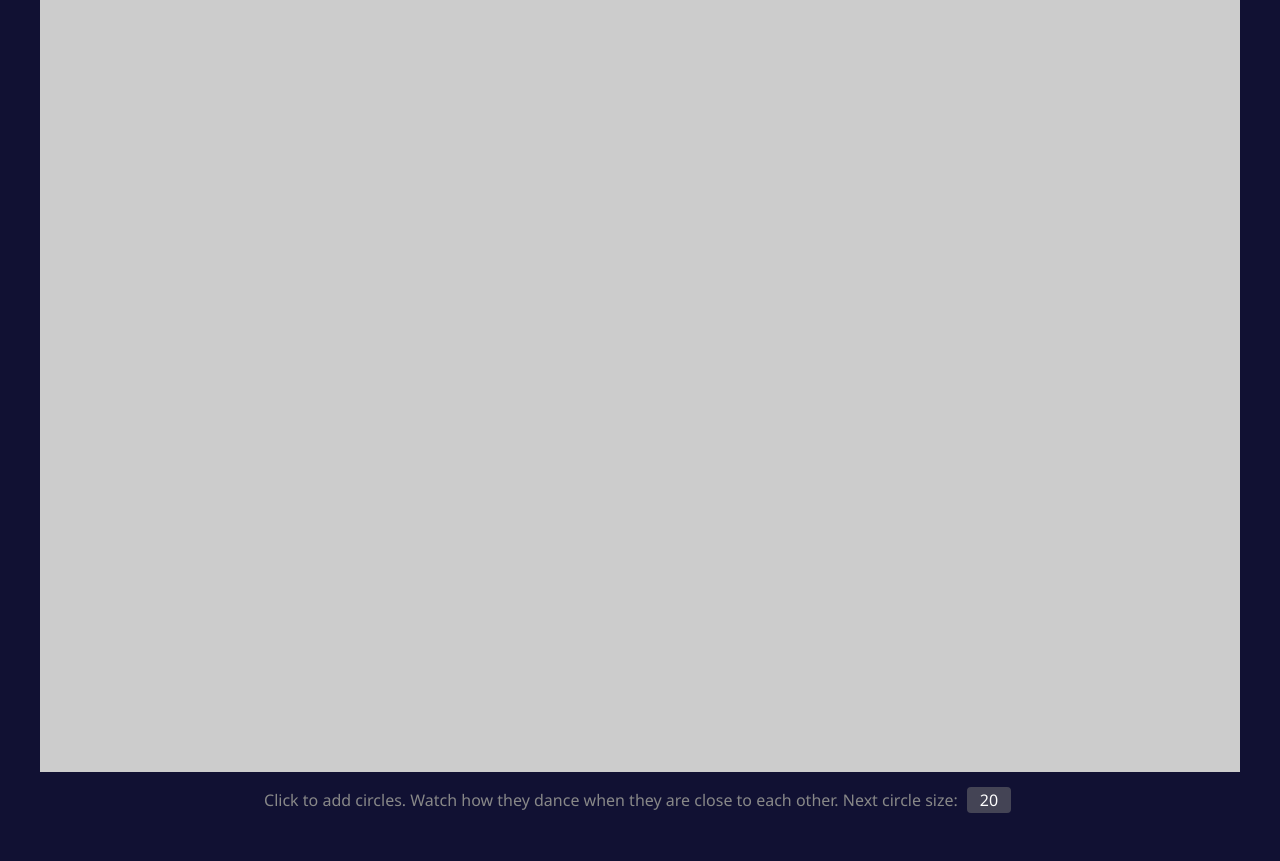
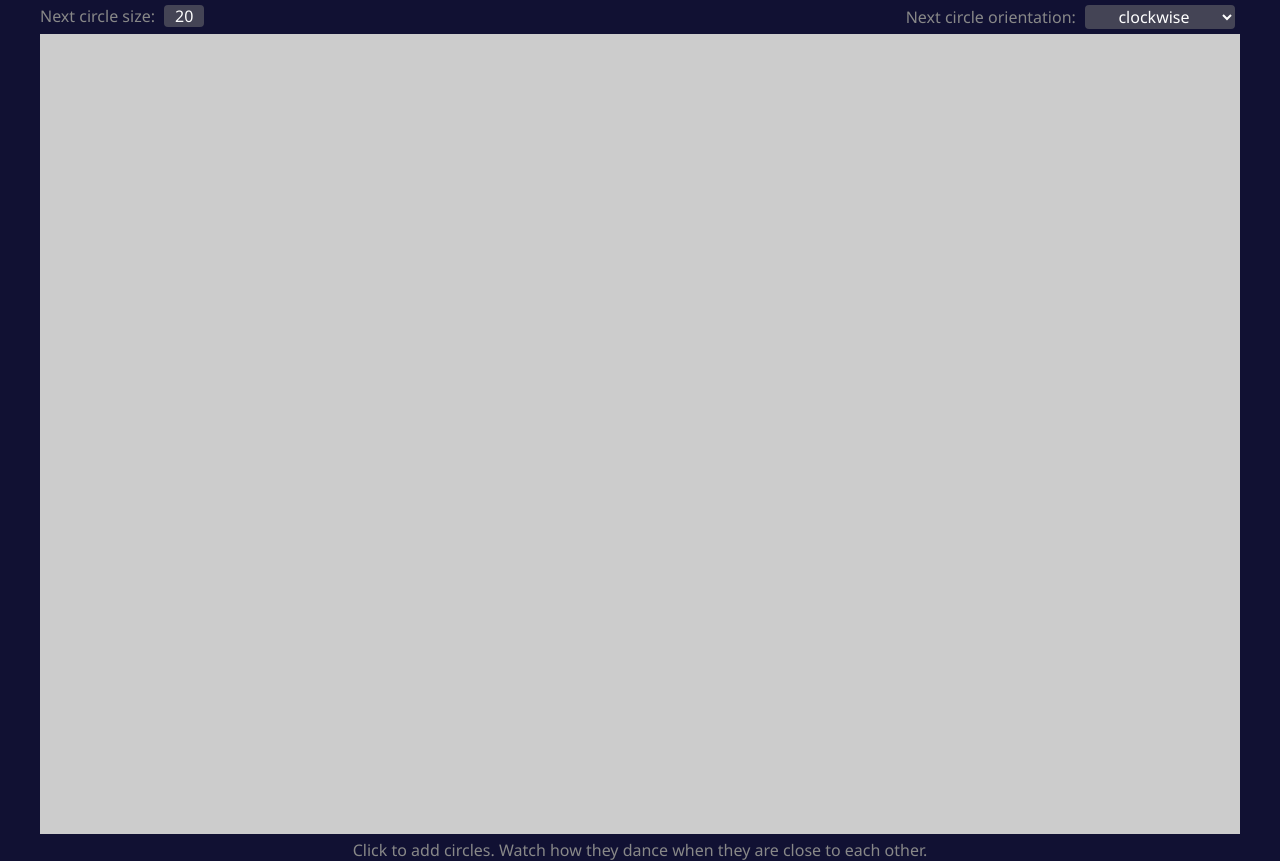
Before and after one commit to ScriptRaccoon/dancing-circles, a plain HTML site: page index.html in a window 1280 px wide. Before the commit the page ends 818 px from the top, so only its background shows below. Drawn offline with Linux system fonts and the light colour scheme.

Commit message:
implemented orientation

```diff
--- a/css/style.css
+++ b/css/style.css
@@ -9,32 +9,43 @@ body {
 
 main {
     display: flex;
-    height: 100vh;
-    justify-content: center;
     align-items: center;
     flex-direction: column;
 }
 
-main > p {
-    margin: 10px;
+main > div {
     font-family: "Segoe UI", Tahoma, Geneva, Verdana, sans-serif;
     color: #888;
 }
 
 canvas {
     background-color: #ccc;
+    margin-bottom: 5px;
 }
 
-input {
+input,
+select {
     font-family: inherit;
     font-size: inherit;
     border: none;
     outline: none;
     background: #445;
     color: white;
-    padding: 2px;
     margin: 5px;
     border-radius: 4px;
-    width: 40px;
     text-align: center;
 }
+
+input {
+    width: 40px;
+}
+
+select {
+    width: 150px;
+}
+
+#controls {
+    display: flex;
+    justify-content: space-between;
+    width: 1200px;
+}
--- a/index.html
+++ b/index.html
@@ -8,12 +8,20 @@
     </head>
     <body>
         <main>
+            <div id="controls">
+                <span>Next circle size: <input type="text" /> </span
+                ><span
+                    >Next circle orientation:
+                    <select
+                        ><option>clockwise</option>
+                        <option>anti-clockwise</option></select
+                    ></span
+                >
+            </div>
             <canvas width="1200" height="800"></canvas>
-            <p>
-                Click to add circles. Watch how they dance when they are close to each other. Next
-                circle size:
-                <input type="text" />
-            </p>
+            <div>
+                Click to add circles. Watch how they dance when they are close to each other.
+            </div>
         </main>
         <script type="module" src="../js/main.js"></script>
     </body>
--- a/js/dance.js
+++ b/js/dance.js
@@ -12,9 +12,9 @@ export function dance(list) {
             if (distance(p.pos, q.pos) < p.size + q.size + threshold) {
                 const mid = scale(0.5, add(p.pos, q.pos));
                 const pdiff = sub(p.pos, mid);
-                p.pos = add(mid, rotate(rotationSpeed, pdiff));
+                p.pos = add(mid, rotate(p.orientation * rotationSpeed, pdiff));
                 const qdiff = sub(q.pos, mid);
-                q.pos = add(mid, rotate(rotationSpeed, qdiff));
+                q.pos = add(mid, rotate(q.orientation * rotationSpeed, qdiff));
             }
         }
     }
--- a/js/draw.js
+++ b/js/draw.js
@@ -1,5 +1,7 @@
 export const canvas = document.querySelector("canvas");
 export const ctx = canvas.getContext("2d");
+
+export const canvDim = [canvas.clientWidth, canvas.clientHeight];
 
 export function drawPlayer(p) {
     ctx.fillStyle = p.color;
--- a/js/main.js
+++ b/js/main.js
@@ -10,11 +10,8 @@ canvas.addEventListener("click", (e) => {
 timer.update = (deltaTime) => {
     clearCanvas();
     dance(playerList.players);
+    playerList.boundToCanvas();
     playerList.draw();
 };
 
 timer.start();
-
-// document.addEventListener("click", () => {
-//     timer.update();
-// });
--- a/js/playerList.js
+++ b/js/playerList.js
@@ -1,8 +1,19 @@
-import { randInt, randomColor } from "./math.js";
-import { drawPlayer } from "./draw.js";
+import { randomColor, bound } from "./math.js";
+import { drawPlayer, canvDim } from "./draw.js";
 
 const sizeInput = document.querySelector("input");
+const orientationOnput = document.querySelector("select");
+
 sizeInput.value = "20";
+
+function getSize() {
+    return parseInt(sizeInput.value);
+}
+
+function getOrientation() {
+    const orText = orientationOnput.selectedOptions[0].text;
+    return orText === "clockwise" ? +1 : -1;
+}
 
 class PlayerList {
     constructor() {
@@ -10,11 +21,13 @@ class PlayerList {
     }
 
     add(pos) {
-        const size = parseInt(sizeInput.value);
+        const size = getSize();
         if (size) {
             const color = randomColor();
-            const p = { pos, size, color };
+            const orientation = getOrientation();
+            const p = { pos, size, color, orientation };
             this.players.push(p);
+            console.log(p);
             return p;
         }
     }
@@ -29,6 +42,12 @@ class PlayerList {
             drawPlayer(p);
         }
     }
+
+    boundToCanvas() {
+        for (const p of this.players) {
+            bound(p.pos, canvDim);
+        }
+    }
 }
 
 export const playerList = new PlayerList();
```
